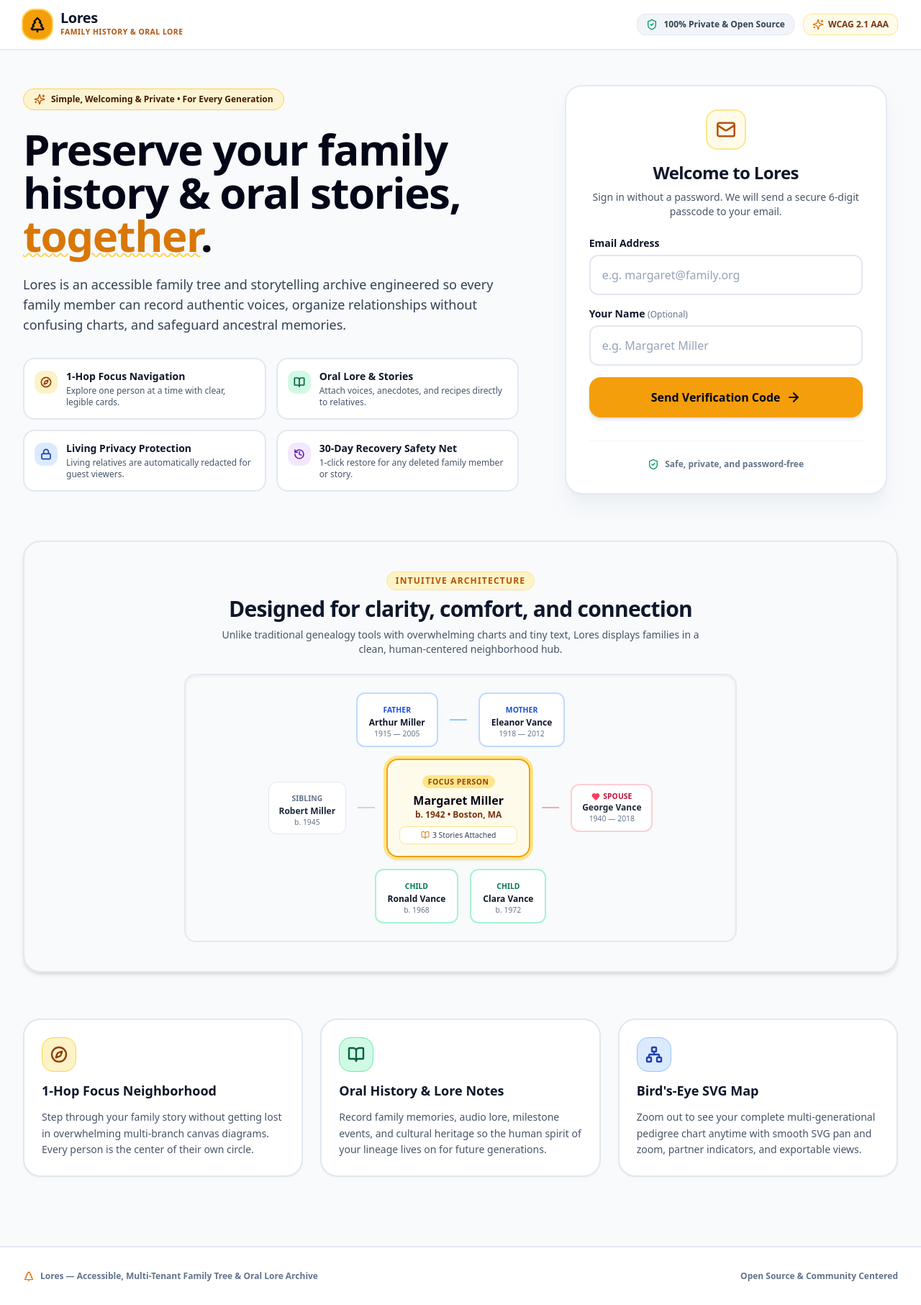
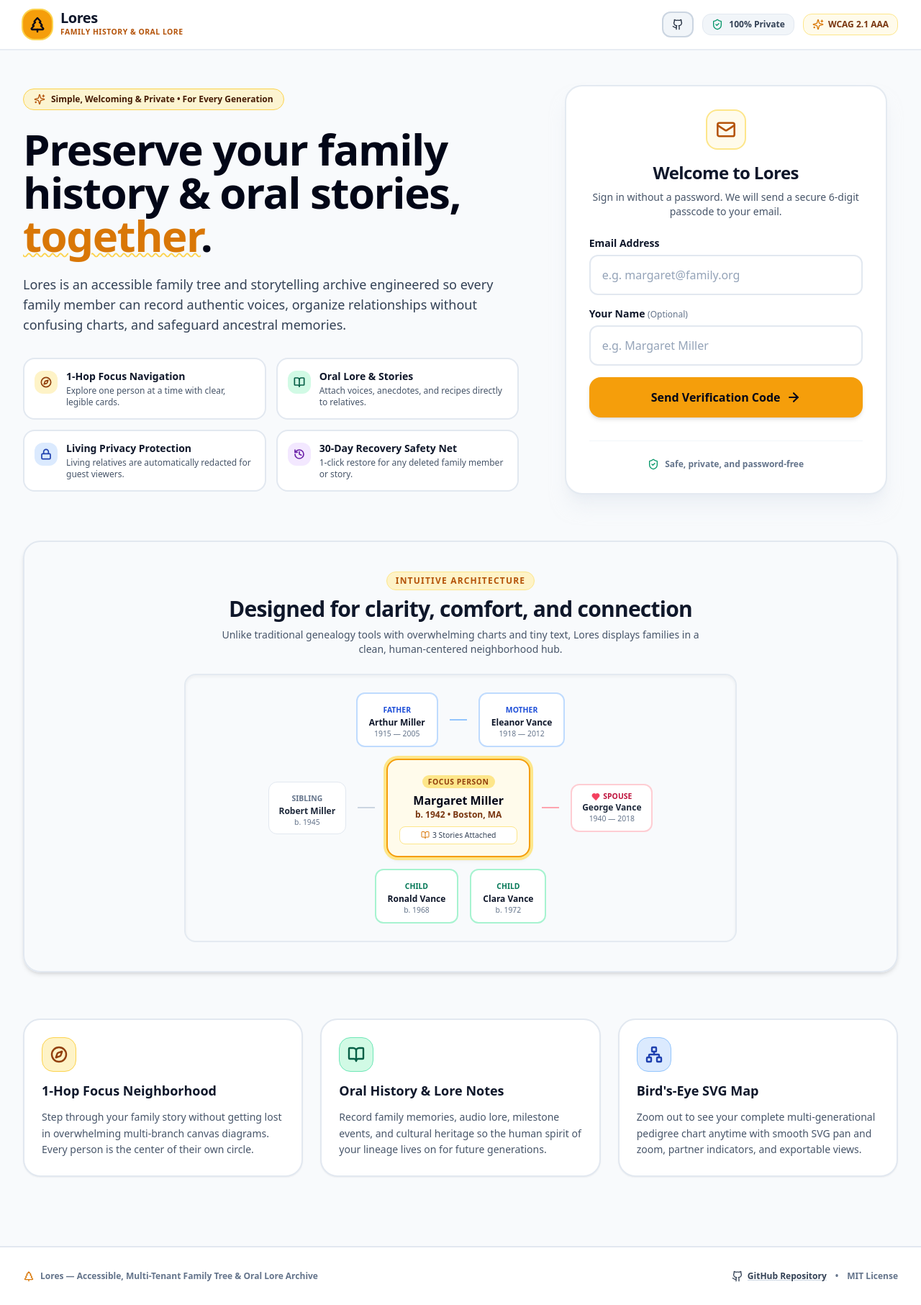
Before and after one commit to prashmohan/lores, a React (Vite) app in the folder frontend/: page / in a window 1280 px wide. Shown: the whole page at 72% size. Built offline with nearby package versions, Linux system fonts and the light colour scheme; no server answers.

Commit message:
feat(ui): add open source GitHub repository links across header, mobile drawer, and footers

```diff
--- a/frontend/src/App.tsx
+++ b/frontend/src/App.tsx
@@ -37,6 +37,7 @@ import {
   ShieldCheck,
   Heart,
   Lock,
+  Github,
 } from 'lucide-react';
 
 export const App: React.FC = () => {
@@ -522,9 +523,20 @@ export const App: React.FC = () => {
             </div>
 
             <div className="flex items-center gap-2 sm:gap-3">
+              <a
+                href="https://github.com/prashmohan/lores"
+                target="_blank"
+                rel="noopener noreferrer"
+                className="inline-flex items-center gap-1.5 px-3 py-1.5 rounded-xl bg-slate-100 hover:bg-slate-200 border-2 border-slate-300 text-xs font-bold text-slate-800 transition-colors shadow-2xs min-h-[36px]"
+                title="View Lores Open Source Repository on GitHub (opens in new tab)"
+                aria-label="View Open Source Repository on GitHub (opens in new tab)"
+              >
+                <Github className="w-4 h-4 text-slate-800" />
+                <span className="hidden xs:inline">GitHub</span>
+              </a>
               <div className="hidden sm:flex items-center gap-2 px-3 py-1.5 rounded-xl bg-slate-100 border border-slate-200 text-xs font-bold text-slate-700">
                 <ShieldCheck className="w-4 h-4 text-emerald-600" />
-                <span>100% Private & Open Source</span>
+                <span>100% Private</span>
               </div>
               <div className="flex items-center gap-1.5 px-3 py-1.5 rounded-xl bg-amber-50 border border-amber-200 text-xs font-extrabold text-amber-900">
                 <Sparkles className="w-4 h-4 text-amber-600" />
@@ -735,8 +747,19 @@ export const App: React.FC = () => {
               <TreePine className="w-4 h-4 text-amber-600" />
               <span>Lores — Accessible, Multi-Tenant Family Tree & Oral Lore Archive</span>
             </div>
-            <div>
-              <span>Open Source & Community Centered</span>
+            <div className="flex items-center gap-3">
+              <a
+                href="https://github.com/prashmohan/lores"
+                target="_blank"
+                rel="noopener noreferrer"
+                className="inline-flex items-center gap-1.5 text-slate-700 hover:text-slate-950 font-bold transition-colors underline decoration-slate-300 hover:decoration-slate-900"
+                aria-label="View Open Source Repository on GitHub (opens in new tab)"
+              >
+                <Github className="w-4 h-4" />
+                <span>GitHub Repository</span>
+              </a>
+              <span>•</span>
+              <span>MIT License</span>
             </div>
           </div>
         </footer>
@@ -954,6 +977,30 @@ export const App: React.FC = () => {
         )}
       </main>
 
+      {/* Authenticated Bottom Footer */}
+      <footer className="w-full border-t border-slate-200/80 bg-white/60 py-3 mt-auto">
+        <div className="max-w-7xl mx-auto px-4 sm:px-8 flex flex-col sm:flex-row items-center justify-between gap-2 text-2xs text-slate-500 font-medium">
+          <div className="flex items-center gap-1.5">
+            <TreePine className="w-3.5 h-3.5 text-amber-600" />
+            <span>Lores Family Tree</span>
+          </div>
+          <div className="flex items-center gap-3">
+            <a
+              href="https://github.com/prashmohan/lores"
+              target="_blank"
+              rel="noopener noreferrer"
+              className="inline-flex items-center gap-1 text-slate-600 hover:text-slate-950 font-semibold transition-colors"
+              aria-label="View Open Source Repository on GitHub (opens in new tab)"
+            >
+              <Github className="w-3.5 h-3.5" />
+              <span>Open Source on GitHub</span>
+            </a>
+            <span>•</span>
+            <span>MIT License</span>
+          </div>
+        </div>
+      </footer>
+
       {/* Standard Add Relative Modal */}
       <AddRelativeModal
         isOpen={isAddModalOpen}
--- a/frontend/src/components/layout/Header.tsx
+++ b/frontend/src/components/layout/Header.tsx
@@ -1,5 +1,5 @@
 import React, { useState, useEffect, useRef } from 'react';
-import { TreePine, Sun, Moon, LogOut, ChevronDown, User as UserIcon, Plus, ShieldAlert, Users, Database, Menu, X } from 'lucide-react';
+import { TreePine, Sun, Moon, LogOut, ChevronDown, User as UserIcon, Plus, ShieldAlert, Users, Database, Menu, X, Github } from 'lucide-react';
 import type { UserRead, UserWorkspaceMembership, WorkspaceRead } from '../../types/api';
 
 interface HeaderProps {
@@ -173,6 +173,19 @@ export const Header: React.FC<HeaderProps> = ({
             </button>
           )}
 
+          {/* Open Source GitHub Repository Link */}
+          <a
+            href="https://github.com/prashmohan/lores"
+            target="_blank"
+            rel="noopener noreferrer"
+            className="p-2 rounded-xl bg-slate-50 hover:bg-slate-100 border-2 border-slate-300 hover:border-slate-400 text-slate-700 hover:text-slate-950 font-bold text-xs flex items-center justify-center gap-1.5 cursor-pointer transition-colors min-h-[40px] min-w-[40px]"
+            title="View Open Source Repository on GitHub (opens in new tab)"
+            aria-label="View Open Source Repository on GitHub (opens in new tab)"
+          >
+            <Github className="w-4 h-4 text-slate-700" />
+            <span className="hidden xl:inline">GitHub</span>
+          </a>
+
           {/* High Contrast Toggle */}
           <button
             type="button"
@@ -307,6 +320,17 @@ export const Header: React.FC<HeaderProps> = ({
               </button>
             )}
 
+            <a
+              href="https://github.com/prashmohan/lores"
+              target="_blank"
+              rel="noopener noreferrer"
+              className="w-full min-h-[44px] px-4 py-2.5 rounded-xl bg-slate-50 hover:bg-slate-100 border-2 border-slate-300 text-slate-800 font-bold text-sm flex items-center gap-3 cursor-pointer transition-colors"
+              aria-label="View Open Source Repository on GitHub (opens in new tab)"
+            >
+              <Github className="w-5 h-5 text-slate-700 shrink-0" />
+              <span>GitHub Repository</span>
+            </a>
+
             <button
               type="button"
               data-testid="mobile-menu-contrast"
```
